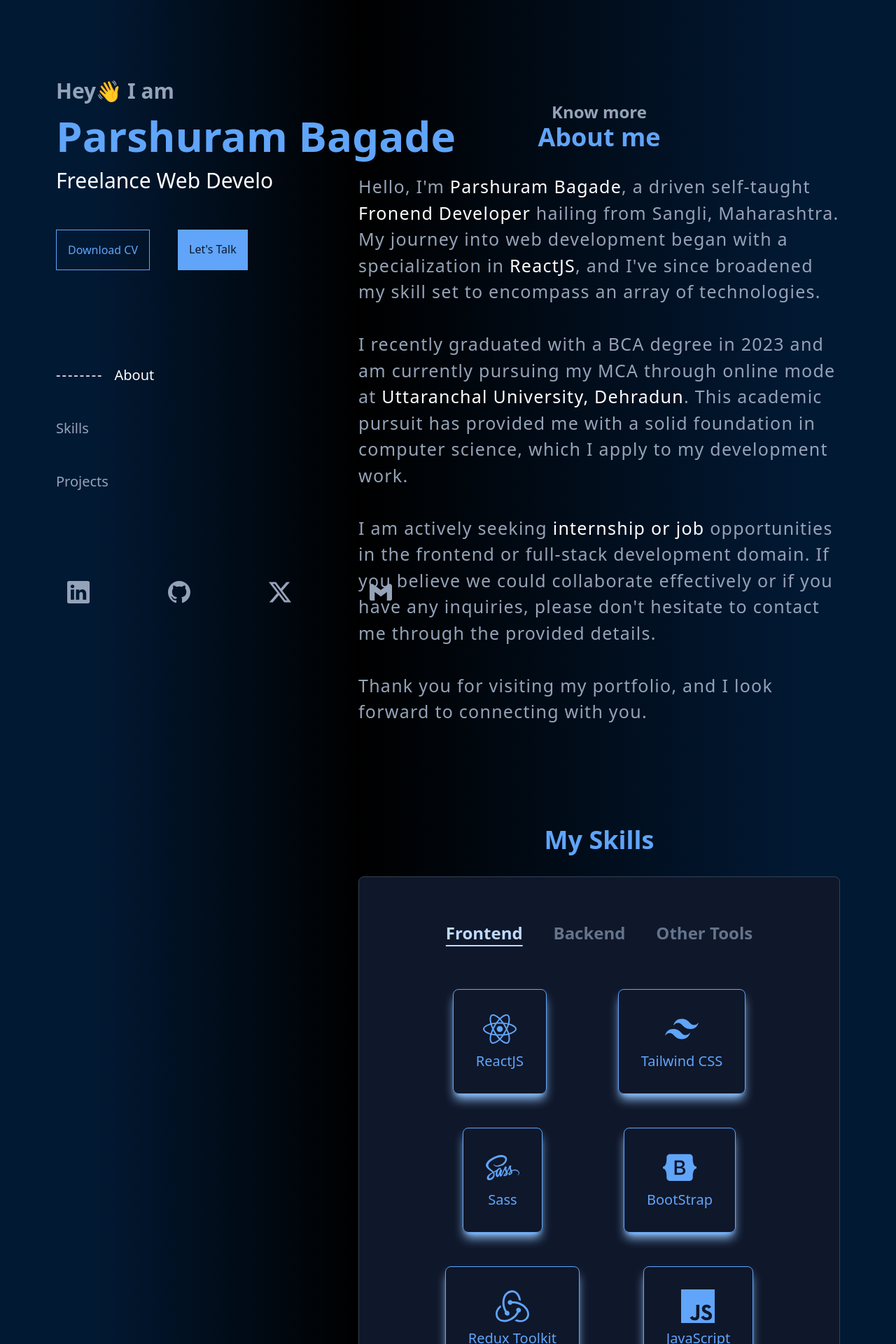
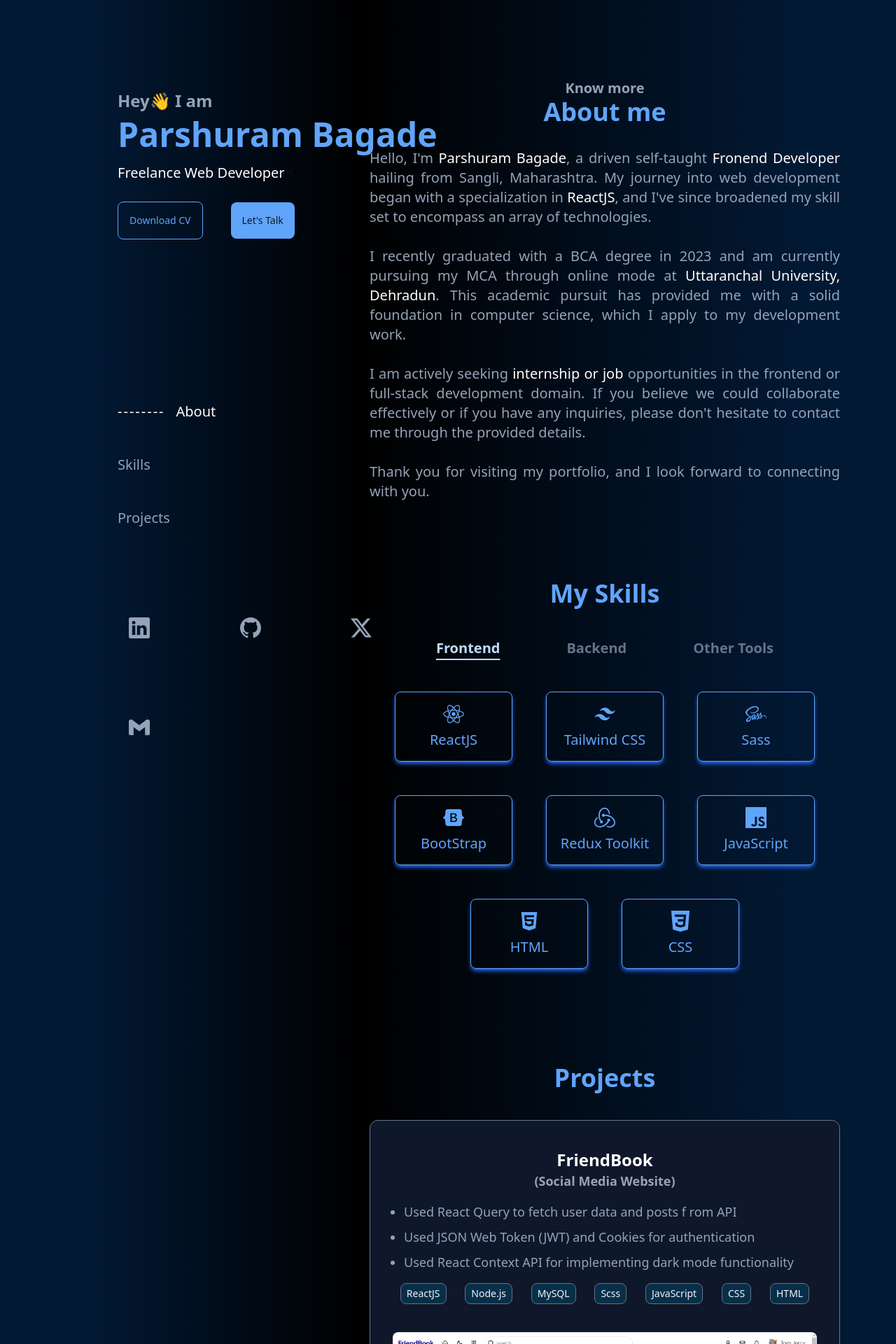
Before and after one commit to parshurambagade/newPortfolio, a React (Vite) app: page / in a window 1280 px wide. Shown: the top 1920 px of the page at 70% size. Built offline with nearby package versions, Linux system fonts and the light colour scheme.

Commit message:
write styles for medium sized devices

```diff
--- a/src/components/About.jsx
+++ b/src/components/About.jsx
@@ -1,19 +1,18 @@
 import me from "../assets/img/parshu.jpg";
 
 const About = () => {
-
   return (
-    <section id="about" className='xs:py-12 xs:px-0 pt-28 pr-20'>
+    <section id="about" className='xs:py-12 xs:px-0 md:pt-20 md:pb-0 lg:w-full pr-20'>
       <div className='xs:text-center headings font-bold text-center my-8 '>
-        <h5 className='heading2 xs:text-lg text-2xl'>Know more</h5>
-        <h2 className='heading1 xs:text-3xl text-4xl text-blue-400'>About me</h2>
+        <h5 className='heading2 xs:text-lg md:text-xl text-2xl'>Know more</h5>
+        <h2 className='heading1 xs:text-3xl md:text-4xl text-4xl text-blue-400'>About me</h2>
       </div>
       <div className='about-container'>
         <div className='about-image hidden'>
           <img src={me} alt="Parshuram Bagade" />
         </div>
 
-        <div className='about-text xs:text-base xs:text-justify xs:tracking-normal text-[25px] tracking-wider' >
+        <div className='about-text xs:text-base xs:text-justify xs:tracking-normal sm:text-lg md:text-xl text-[25px] tracking-wider' >
           <p>Hello, I'm <span className="text-white">Parshuram Bagade</span>, a driven self-taught <span className="text-white">Fronend Developer</span> hailing from Sangli, Maharashtra. My journey into web development began with a specialization in <span className="text-white">ReactJS</span>, and I've since broadened my skill set to encompass an array of technologies.</p>
           <br />
           <p>I recently graduated with a BCA degree in 2023 and am currently pursuing my MCA through online mode at <span className="text-white">Uttaranchal University, Dehradun</span>. This academic pursuit has provided me with a solid foundation in computer science, which I apply to my development work.</p>
--- a/src/components/CTA.jsx
+++ b/src/components/CTA.jsx
@@ -5,9 +5,9 @@ const resume = "https://bit.ly/parshuram-resume";
 
 const CTA = () => {
   return (
-    <div className='xs:flex xs:w-9/12 xs:flex-col xs:justify-center xs:items-center xs:flex-wrap lg:flex lg:gap-10 xl:flex xl:gap-10   xs:gap-4 xl:w-full'>
-        <a href={resume} id="downloadCv" className='xs:p-2 xs:w-full xs:text-sm  lg:w-6/12 xs:px-4 xl:w-max border border-blue-400 lg:p-4 xl:p-4 lg:rounded-lg text-blue-400 lg:text-xl hover:bg-blue-300 transition duration-500 hover:text-slate-900'>Download CV</a>
-        <a href='mailto:parshuram.bagade@outlook.com' className='xs:p-2 xs:w-full xs:px-4 xs:text-sm  lg:w-max xl:w-max bg-blue-400 lg:p-4 xl:p-4 lg:rounded-lg text-slate-900 lg:text-xl hover:bg-blue-300 transition duration-100' id="letsTalk">Let's Talk</a>
+    <div className='xs:flex xs:w-9/12 xs:flex-col xs:justify-center xs:items-center xs:flex-wrap md:w-full md:flex-row md:gap-6 lg:flex lg:gap-10 lg:justify-start xl:flex xl:gap-10   xs:gap-4 xl:w-full'>
+        <a href={resume} id="downloadCv" className='xs:p-2 xs:w-full xs:text-sm  lg:w-6/12 xs:px-4 md:w-[40%] md:rounded-lg md:text-base xl:w-max border border-blue-400 lg:p-4 lg:rounded-lg  xl:rounded-lg text-blue-400 lg:text-sm hover:bg-blue-300 transition duration-500 hover:text-slate-900'>Download CV</a>
+        <a href='mailto:parshuram.bagade@outlook.com' className='xs:p-2 xs:w-full xs:px-4 xs:text-sm md:w-[40%] md:rounded-lg md:text-base  lg:w-max xl:w-max bg-blue-400 lg:p-4  lg:rounded xl:rounded-lg text-slate-900 lg:text-sm hover:bg-blue-300 transition duration-100' id="letsTalk">Let's Talk</a>
     </div>
   )
 }
--- a/src/components/Container.jsx
+++ b/src/components/Container.jsx
@@ -8,14 +8,14 @@ import MobileNav from './MobileNav'
 
 const Container = () => {
   return (
-    <div className="flex xs:px-4 xs:flex-col xs:pb-28 xl:flex-wrap bg-gradient-to-r from-[#021934] from-10% via-black via-40% to-[#021934] to-90%  text-slate-400 xl:w-[100vw] lg:w-[100vw] xs:w-full xs:overflow-auto">
-    <div className="hidden">
+    <div className="flex xs:px-4 xs:flex-col xs:w-full xs:overflow-auto xs:pb-28 sm:px-8 md:px-12  lg:px-20 lg:flex lg:flex-row lg:justify-between   xl:flex-wrap bg-gradient-to-r from-[#021934] from-10% via-black via-40% to-[#021934] to-90%  text-slate-400 xl:w-[100vw] lg:w-[100vw] ">
+    <div className="lg:hidden">
       <MobileNav />
     </div>
     <div id="home" className='lg:w-[40%] xs:w-full xl:w-[40%]  lg:z-10 xl:z-10'>
       <Home />
     </div>
-    <div id='container' className="xs:w-full w-3/5  ">
+    <div id='container' className="xs:w-full lg:w-[60%]  ">
         <div className="about-div ">
         <About />
         </div>
--- a/src/components/Home.jsx
+++ b/src/components/Home.jsx
@@ -9,13 +9,13 @@ const Home = () => {
   const [activeNav, setActiveNav] = useState("#about");
 
   return (
-    <section id="home" className="xs:text-center  xs:px-2 xs:py-24 lg:text-left xl:text-left xl:pt-28 xs:h-max xs:w-full xs:flex xs:flex-col xs:gap-8 lg:fixed xl:fixed xl:flex xl:flex-col xl:h-full lg:flex lg:flex-col xs:p-0 lg:h-full xs:justify-center xs:items-center lg:ml-20 xl:ml-20   lg:gap-28 xl:gap-28">
-    <div className='flex flex-col gap-7 xs:gap-4 xs:h-max'>
+    <section id="home" className="xs:text-center  xs:px-2 xs:pt-24 xs:pb-0 md:pt-32 lg:text-left xl:text-left  xs:h-max xs:w-full xs:flex xs:flex-col xs:p-0 xs:gap-8 xs:justify-center xs:items-center lg:[40%] lg:justify-normal lg:items-start  lg:z-10 lg:gap-28 lg:fixed  xl:h-full    lg:h-full   xl:ml-20    xl:gap-28">
+    <div className='flex flex-col gap-7 xs:gap-4 lg:gap-2 xs:h-max'>
       <div className="font-bold flex xs:leading-8 xs:gap-2 gap-4 flex-col">
-        <h5 className="xs:text-lg lg:text-3xl xl:text-3xl">Hey👋 I am</h5>
-        <h2 className="xs:text-[2.5rem] xs:leading-10 lg:text-6xl xl:text-6xl text-blue-400" >Parshuram Bagade</h2>
+        <h5 className="xs:text-lg md:text-2xl ">Hey👋 I am</h5>
+        <h2 className="xs:text-[2.5rem] xs:leading-10 md:text-5xl   text-blue-400" >Parshuram Bagade</h2>
         <div className='roles xs:my-2 font-normal'>
-          <span id="heading-1" className="xs:text-lg lg:text-3xl xl:text-3xl text-white" >
+          <span id="heading-1" className="xs:text-lg md:text-2xl lg:text-xl text-white" >
             <Typewriter
               words={['Fullstack Developer', 'JavaScript Developer', 'Freelance Web Developer', 'ReactJS Developer', 'MERN Developer']}
               loop={true}
@@ -40,7 +40,7 @@ const Home = () => {
     <div className='xs:flex xs:w-full justify-center hidden'>
       <MobileNav />
     </div>
-    <div className="xs:hidden text-xl">
+    <div className="xs:hidden lg:flex text-xl">
         <div className="flex flex-col gap-12 ">
           <a href="#about" onClick={()=>setActiveNav("#about")} className={activeNav === '#about' ? 'active text-white ' : 'hover:text-blue-300'}><span className={activeNav === "#about" ? "visible mr-4 tracking-widest" : "hidden"}>--------</span><span>About</span></a>
           <a href="#skills" onClick={()=>setActiveNav("#skills")} className={activeNav === '#skills' ? 'active text-white' : 'hover:text-blue-300'}><span className={activeNav === "#skills" ? "visible mr-4 tracking-widest" : "hidden"}>--------</span><span>Skills</span></a>
@@ -50,7 +50,7 @@ const Home = () => {
     </div>
 
       {/*Socials go here*/}
-      <div className="socials xs:w-full xs:flex xs:justify-center">
+      <div className="socials xs:w-full xs:flex xs:justify-center lg:w-[30%]  ">
         <HomeSocials/>
       </div>
 
--- a/src/components/HomeSocials.jsx
+++ b/src/components/HomeSocials.jsx
@@ -1,11 +1,10 @@
-import React from 'react'
+
 import {BsLinkedin, BsGithub, BsTwitterX} from 'react-icons/bs'
 import {SiGmail} from 'react-icons/si'
-// import "../homeSocials/homeSocials.scss"
 
 const HeaderSocials = () => {
   return (
-    <div className='header-socials xs:w-9/12 xs:justify-center xs:gap-20 xs:flex-wrap p-4 xs:text-2xl flex gap-28  text-[2rem] '>
+    <div className='header-socials xs:w-9/12 xs:justify-center xs:gap-20 xs:flex-wrap p-4 xs:text-2xl sm:gap-24 sm:w-full md:text-3xl md:gap-28 lg:w-full lg:justify-between  flex gap-28  text-[2rem] '>
         <a href="https://www.linkedin.com/in/parshuram-bagade-77049725a/" target="_blank" className="hover:text-blue-400 transition duration-75"><BsLinkedin/></a>
         {/* <a href="https://www.instagram.com/musical_parshh/" target="_blank" className="hover:text-blue-400 transition duration-75"><BsInstagram/></a> */}
         <a href="https://github.com/parshurambagade/" target="_blank" className="hover:text-blue-400 transition duration-75"><BsGithub/></a>
--- a/src/components/MobileNav.jsx
+++ b/src/components/MobileNav.jsx
@@ -13,8 +13,8 @@ const MobileNav = () => {
 
   return (
     <>
-    <nav className='w-full flex justify-center '>
-      <div className="links-container border border-gray-600 flex w-max gap-12 p-3 rounded-3xl bg-[#06122797] backdrop-blur-sm  fixed bottom-20">
+    <nav className='lg:hidden   w-full flex justify-center '>
+      <div className="sm:py-4 sm:text-xl sm:w-[70%] sm:bottom-16 sm:rounded-full md:w-1/2 links-container border border-gray-600 flex w-3/4 justify-evenly px-0 py-3 rounded-3xl bg-[#06122797] backdrop-blur-sm  fixed bottom-12 ">
         <a href="#home" onClick={()=>setActiveNav("#home")} className={activeNav === '#home' ? 'active text-white p-1 bg-slate-900 rounded-2xl' : 'bg-slate-900 rounded-2xl p-1'}><AiOutlineHome /></a>
         <a href="#about" onClick={()=>setActiveNav("#about")} className={activeNav === "#about" ? "active text-white p-1 bg-slate-900 rounded-2xl" : "bg-slate-900 rounded-2xl p-1"}><AiOutlineUser/></a>
         <a href="#skills" onClick={()=>setActiveNav("#skills")} className={activeNav === "#skills" ? "active text-white p-1 bg-slate-900 rounded-2xl" : "bg-slate-900 rounded-2xl p-1"}><IoCodeSlash/></a>
--- a/src/components/ProjectInfo.jsx
+++ b/src/components/ProjectInfo.jsx
@@ -9,12 +9,12 @@ const ProjectInfo = ({
 }) => {
   // console.log();
   return (
-    <div className="xs:p-4 xs:border xs:border-slate-500 xs:bg-slate-900 xs:flex-col-reverse flex w-full rounded-xl  p-8 transition duration-400  hover:bg-[#162034ce]  gap-8 my-4">
+    <div className="xs:p-4 xs:border xs:border-slate-500 xs:bg-slate-900 xs:flex-col-reverse sm:p-8 flex w-full rounded-xl  p-8 transition duration-400  hover:bg-[#162034ce]  gap-8 my-4">
       <div className="xs:w-full w-[25%] ">
         <img src={img}  alt="project" className="rounded-t-lg" />
-        <div className="xs:my-1 flex justify-between my-2 gap-2   ">
+        <div className="xs:my-1 sm:my-2 flex justify-between my-2 gap-2   ">
           <a
-            className="xs:text-sm xs:py-1 xs:px-4 text-center py-2 px-8 text-lg text-blue-400 border border-blue-400 rounded-bl-lg w-2/4"
+            className="xs:text-sm xs:py-1 xs:px-4 sm:py-2 sm:text-base text-center py-2 px-8 text-lg text-blue-400 border border-blue-400 rounded-bl-lg w-2/4"
             href={codeUrl}
             target="_blank"
             rel="noreferrer"
@@ -22,7 +22,7 @@ const ProjectInfo = ({
             GitHub
           </a>
           <a
-            className="xs:text-sm xs:py-1 xs:px-4 py-2 px-8 w-2/4 border text-lg border-blue-400 bg-blue-400 text-sky-950 rounded-br-lg  text-center"
+            className="xs:text-sm xs:py-1 xs:px-4 sm:py-2 sm:text-base py-2 px-8 w-2/4 border text-lg border-blue-400 bg-blue-400 text-sky-950 rounded-br-lg  text-center"
             href={liveUrl}
           >
             Live
@@ -30,21 +30,21 @@ const ProjectInfo = ({
         </div>
       </div>
       <div className="xs:w-full xs:my-2 w-[75%] h-full">
-        <h4 className="xs:text-xl xs:flex xs:flex-col xs:text-center text-2xl text-white font-bold">
-          {title} <span className="xs:text-base text-gray-400">({subtitle})</span>
+        <h4 className="xs:text-xl xs:flex xs:flex-col xs:text-center sm:text-2xl text-2xl text-white font-bold">
+          {title} <span className="xs:text-base sm:text-lg text-gray-400">({subtitle})</span>
         </h4>
         <div className="p-4 py-2 ">
-          <ul className="list-disc xs:text-base xs:text-justify text-[1.4rem] leading-16">
+          <ul className="list-disc xs:text-base xs:text-justify sm:text-lg text-[1.4rem] leading-16">
             {desc && desc.map((point, i) => (
               <li key={i} className="xs:my-2">{point}</li>
             ))}
           </ul>
         </div>
-        <div className="xs:flex-wrap xs:gap-2 flex justify-normal">
+        <div className="xs:flex-wrap xs:gap-2 md:gap-4 md:justify-evenly flex justify-normal">
           {techstack && techstack.map((tech, i) => (
             <div
               key={i}
-              className="xs:text-xs xs:bg-sky-950 xs:text-slate-100 border border-gray-500 bg-transparent px-2 py-1 rounded-lg"
+              className="xs:text-xs xs:bg-sky-950 xs:text-slate-100 sm:text-sm border border-gray-500 bg-transparent px-2 py-1 rounded-lg"
             >
               {tech}
             </div>
--- a/src/components/Projects.jsx
+++ b/src/components/Projects.jsx
@@ -4,17 +4,17 @@ import { FaArrowRight } from "react-icons/fa";
 import { Link } from "react-router-dom";
 const Projects = () => {
   return (
-    <div id='projects' className="xs:py-12 xs:mx-0 py-20 mr-20">
+    <div id='projects' className="xs:py-12 xs:mx-0 md:pt-20 py-20 mr-20">
       <div className='font-bold text-center xs:my-2  my-8'>
         {/* <h5 className='text-2xl'>My recent work</h5> */}
-        <h2 className='xs:text-3xl text-4xl text-blue-400'>Projects</h2>
+        <h2 className='xs:text-3xl md:text-4xl md:mb-6 text-4xl text-blue-400'>Projects</h2>
       </div>
 
       <div className="flex flex-col gap-8 xs:gap-2">
         {projects?.data.map(project => (
           <ProjectInfo key={project.id} img={project.img} title={project.title} subtitle={project.subtitle} liveUrl={project.liveUrl} codeUrl={project.codeUrl} techstack={project.techstack} desc={project.desc} />
         ))}
-        <Link to="/all-projects" className="xs:text-sm xs:justify-center text-slate-400 px-4 capitalize text-lg flex items-center hover:text-blue-100 hover:underline underline-offset-8 gap-2"><span>View all projects</span> <span><FaArrowRight /></span></Link>
+        <Link to="/all-projects" className="xs:text-sm xs:justify-center sm:text-lg text-slate-400 px-4 capitalize text-lg flex items-center hover:text-blue-100 hover:underline underline-offset-8 gap-2"><span>View all projects</span> <span><FaArrowRight /></span></Link>
       </div>
     </div>
   );
--- a/src/components/Skills.jsx
+++ b/src/components/Skills.jsx
@@ -12,39 +12,39 @@ const Skills = () => {
     setShowSkills(e.target.id);
   }
   return (
-    <div id="skills" className="xs:mx-0 xs:py-8 xs:min-h-[100vh] mr-20 pt-28">
+    <div id="skills" className="xs:mx-0 xs:py-8 xs:h-max md:pt-20 md:pb-0 mr-20 pt-28">
       <div className="font-bold text-center my-8 ">
-        <h2 className="xs:text-3xl text-4xl text-blue-400">My Skills</h2>
+        <h2 className="xs:text-3xl  md:text-4xl text-blue-400">My Skills</h2>
       </div>
 
       <div className="xs:border-none xs:bg-transparent xs:px-0 xs:my-2 xs:py-2 my-8 text-blue-400 border border-slate-700 py-16 px-20 rounded-lg  bg-slate-900">
 
-      <div className="headings xs:text-base xs:justify-between xs:my-1 font-bold text-2xl mb-16 text-slate-500 flex justify-evenly">
+      <div className="headings xs:text-base xs:justify-between xs:my-1 sm:text-lg sm:mb-12 md:justify-evenly md:text-xl font-bold text-2xl mb-16 text-slate-500 flex justify-evenly">
         <h4 className={`heading3 cursor-pointer hover:text-slate-400  ${showSkills == "frontend" && "text-blue-200 underline underline-offset-8"}`} id="frontend" onClick={handleShowSkill}>Frontend</h4>
         <h4 className={`heading3 cursor-pointer hover:text-slate-400  ${showSkills == "backend" && "text-blue-200 underline underline-offset-8"}`} id="backend" onClick={handleShowSkill}>Backend</h4>
         <h4 className={`heading3 cursor-pointer hover:text-slate-400  ${showSkills == "tools" && "text-blue-200 underline underline-offset-8"}`} id="tools" onClick={handleShowSkill}>Other Tools</h4>
       </div>
 
-        <div className={showSkills == "frontend" ? "xs:my-8 xs:gap-8 flex flex-wrap w-full justify-evenly gap-12" : "hidden"}>
+        <div className={showSkills == "frontend" ? "xs:my-8 xs:gap-8 sm:gap-12 sm:justify-center flex flex-wrap w-full justify-evenly gap-12" : "hidden"}>
           {skillsData.frontend && skillsData.frontend.map((skill,i) => {
             return (
-              <div key={i} className="xs:w-[40%] xs:p-4 xs:shadow-md xs:shadow-blue-600 flex flex-col border border-blue-400 p-8  rounded-lg justify-center items-center bg-transparent  shadow-lg shadow-blue-300  gap-2 hover:shadow-blue-300  hover:shadow-xl transition duration-200"><span className="xs:text-2xl text-5xl">{skill == "ReactJS" ? <FaReact /> : skill == "Tailwind CSS" ? <SiTailwindcss /> : skill == "Redux Toolkit" ? <SiRedux /> : skill == "Sass" ? <FaSass /> : skill == "BootStrap" ? <SiBootstrap /> : skill == "JavaScript" ? <SiJavascript /> : skill == "HTML" ? <FaHtml5 /> : skill == "CSS" ? <SiCss3 /> : "" }</span><span className="xs:text-sm text-xl font-normal xs:text-center">{skill}</span></div>
+              <div key={i} className="xs:w-[40%] xs:p-4 xs:shadow-md xs:shadow-blue-600 sm:w-1/4 md:px-2 md:py-4 flex flex-col border border-blue-400 p-8  rounded-lg justify-center items-center bg-transparent  shadow-lg shadow-blue-300  gap-2 hover:shadow-blue-300  hover:shadow-xl transition duration-200"><span className="xs:text-2xl md:text-3xl text-5xl">{skill == "ReactJS" ? <FaReact /> : skill == "Tailwind CSS" ? <SiTailwindcss /> : skill == "Redux Toolkit" ? <SiRedux /> : skill == "Sass" ? <FaSass /> : skill == "BootStrap" ? <SiBootstrap /> : skill == "JavaScript" ? <SiJavascript /> : skill == "HTML" ? <FaHtml5 /> : skill == "CSS" ? <SiCss3 /> : "" }</span><span className="xs:text-sm sm:text-base md:text-xl font-normal xs:text-center">{skill}</span></div>
             )
           })}
         </div>
 
-        <div className={showSkills == "backend" ? "xs:my-8 xs:gap-8 flex flex-wrap w-full justify-evenly gap-12" : "hidden"}>
+        <div className={showSkills == "backend" ? "xs:my-8 xs:gap-8 sm:gap-12 sm:justify-center flex flex-wrap w-full justify-evenly gap-12" : "hidden"}>
           {skillsData.backend && skillsData.backend.map((skill,i) => {
             return (
-              <div key={i} className="xs:w-[40%] xs:p-4 xs:shadow-md xs:shadow-blue-600 flex flex-col border border-blue-400 p-8  rounded-lg justify-center items-center bg-transparent  shadow-lg shadow-blue-300  gap-2 hover:shadow-blue-300  hover:shadow-xl transition duration-200"><span className="xs:text-3xl text-5xl">{skill == "Node.js" ? <FaNode /> : skill == "Express.js" ? <SiExpress /> : skill == "MongoDB" ? <SiMongodb /> : skill == "MySQL" ? <SiMysql /> : skill == "Rest API" ? <TbApi /> : "" }</span><span className="xs:text-sm text-xl font-normal xs:text-center">{skill}</span></div>
+              <div key={i} className="xs:w-[40%] xs:p-4 xs:shadow-md xs:shadow-blue-600 sm:w-1/4 flex flex-col border border-blue-400 p-8  rounded-lg justify-center items-center bg-transparent  shadow-lg shadow-blue-300  gap-2 hover:shadow-blue-300  hover:shadow-xl transition duration-200"><span className="xs:text-3xl md:text-3xl text-5xl">{skill == "Node.js" ? <FaNode /> : skill == "Express.js" ? <SiExpress /> : skill == "MongoDB" ? <SiMongodb /> : skill == "MySQL" ? <SiMysql /> : skill == "Rest API" ? <TbApi /> : "" }</span><span className="xs:text-sm sm:text-base md:text-xl font-normal xs:text-center">{skill}</span></div>
             )
           })}
         </div>
 
-        <div className={showSkills == "tools" ? "xs:my-8 xs:gap-8 flex flex-wrap w-full justify-evenly gap-12" : "hidden"}>
+        <div className={showSkills == "tools" ? "xs:my-8 xs:gap-8 sm:gap-12 sm:justify-center flex flex-wrap w-full justify-evenly gap-12" : "hidden"}>
           {skillsData.tools && skillsData.tools.map((skill,i) => {
             return (
-              <div key={i} className="xs:w-[40%] xs:p-4 xs:shadow-md xs:shadow-blue-600 flex flex-col border border-blue-400 p-8  rounded-lg justify-center items-center bg-transparent  shadow-lg shadow-blue-300  gap-2 hover:shadow-blue-300  hover:shadow-xl transition duration-200"><span className="xs:text-2xl text-5xl">{skill == "VS Code" ? <SiVisualstudiocode /> : skill == "Git and GitHub" ? <FaGithub /> : skill == "Postman" ? <SiPostman /> : skill == "Chrome DevTools" ? <FaChrome /> : skill == "Firebase" ? <SiFirebase /> : skill == "Linux" ? <FaLinux /> : skill == "NPM" ? <SiNpm /> : skill.startsWith("Jest") ? <SiJest /> : ""}</span><span className="xs:text-sm xs:text-center text-xl font-normal">{skill}</span></div>
+              <div key={i} className="xs:w-[40%] xs:p-4 xs:shadow-md xs:shadow-blue-600 sm:w-1/4 flex flex-col border border-blue-400 p-8  rounded-lg justify-center items-center bg-transparent  shadow-lg shadow-blue-300  gap-2 hover:shadow-blue-300  hover:shadow-xl transition duration-200"><span className="xs:text-2xl md:text-3xl text-5xl">{skill == "VS Code" ? <SiVisualstudiocode /> : skill == "Git and GitHub" ? <FaGithub /> : skill == "Postman" ? <SiPostman /> : skill == "Chrome DevTools" ? <FaChrome /> : skill == "Firebase" ? <SiFirebase /> : skill == "Linux" ? <FaLinux /> : skill == "NPM" ? <SiNpm /> : skill.startsWith("Jest") ? <SiJest /> : ""}</span><span className="xs:text-sm xs:text-center sm:text-base md:text-xl font-normal">{skill}</span></div>
             )
           })}
         </div>
--- a/tailwind.config.js
+++ b/tailwind.config.js
@@ -7,16 +7,14 @@ export default {
   theme: {
     extend: {},
     screens: {
-      'xs': {'min': '300px', 'max': '479px'},
+      // 'xs': {'min': '300px', 'max': '479px'},
+      'xs': '320px',
 
-      'sm': {'min': '480px', 'max': '767px'},
+      'sm': '480px',
 
+      'md': '768px',
 
-      'md': {'min': '768px', 'max': '1023px'},
-
-
-      'lg': {'min': '1024px', 'max': '1279px'},
-
+      'lg': '1024px',
 
       'xl': '1280px',
 
```
Also changed, not shown: src/components/AllProjects.jsx (+7 -7 lines).
